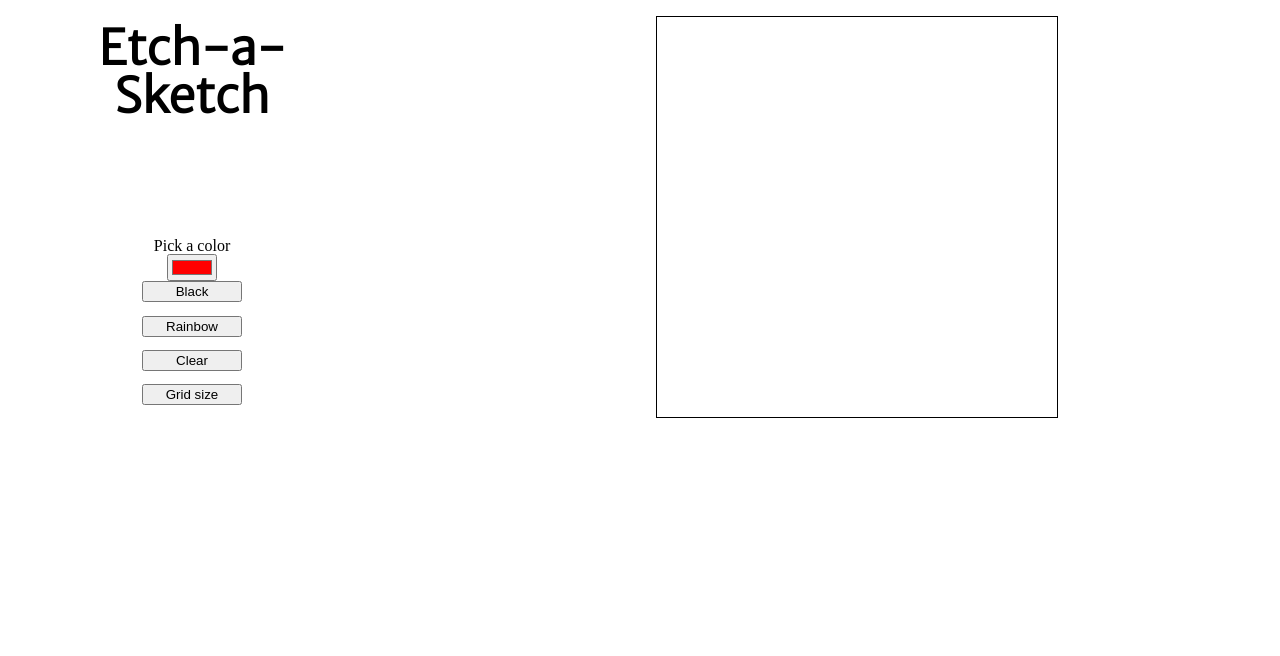
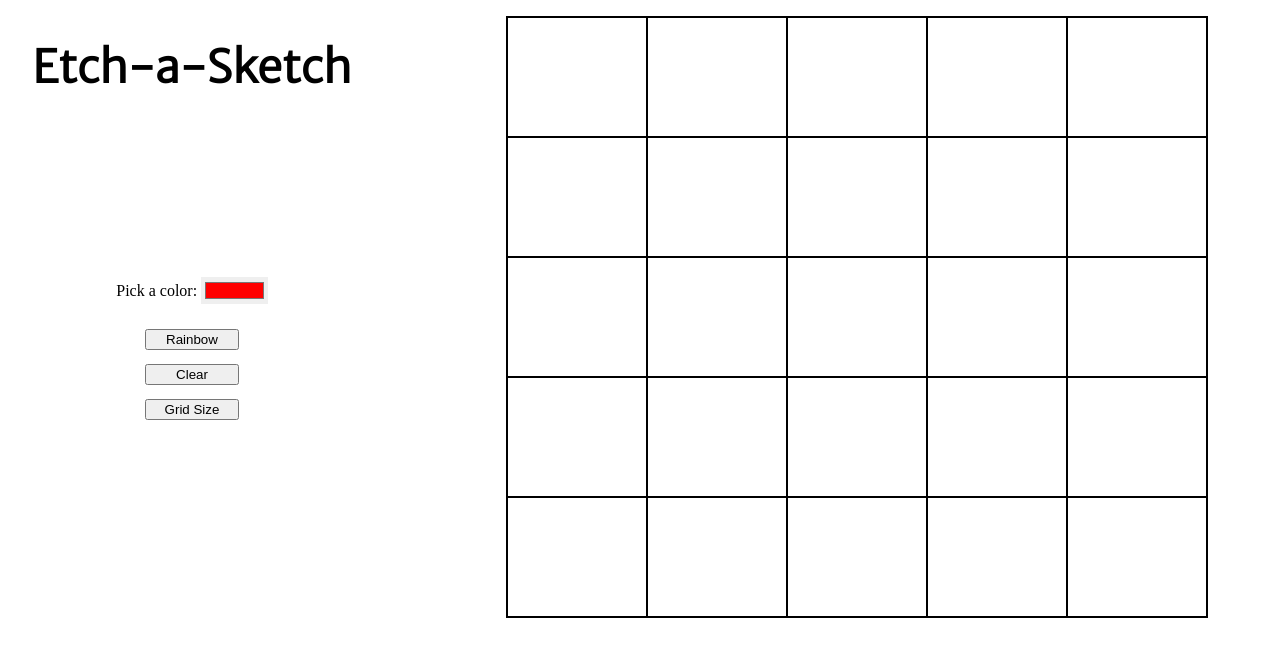
Before and after one commit to ting-prado/etch-a-sketch, a plain HTML site: page index.html in a window 1280 px wide. Drawn offline with Linux system fonts and the light colour scheme.

Commit message:
Fixed page layout

```diff
--- a/index.html
+++ b/index.html
@@ -10,13 +10,16 @@
     <header>
         <h1>Etch-a-Sketch</h1>
     </header>
-    <div id="buttons">
-        <label for="color-picker" id="colorlabel">Pick a color</label>
-        <input id="color-picker" type="color" name="color-picker" value="#ff0000">
-        <button id="black">Black</button>
-        <button id="rainbow">Rainbow</button>
-        <button id="clear">Clear</button>
-        <button id="grids">Grid size</button>
+    <div id="options">
+        <div id="choose-color">
+            <label for="color-picker">Pick a color:</label>
+            <input type="color" name="color-picker" id="color-picker" value="#ff0000">
+        </div>
+        <div id="buttons">
+            <button id="rainbow">Rainbow</button>
+            <button id="clear">Clear</button>
+            <button id="grid-size">Grid Size</button>
+        </div>
     </div>
     <div id="container"></div>
     <script src="scripts/scripts.js" type="text/javascript"></script>
--- a/scripts/scripts.js
+++ b/scripts/scripts.js
@@ -1,12 +1,12 @@
 const container = document.querySelector('#container');
 
-const rainbowBtn = document.querySelector('#rainbow');
-rainbowBtn.addEventListener('click', )
+// const rainbowBtn = document.querySelector('#rainbow');
+// rainbowBtn.addEventListener('click', )
 
 function createGrid(size){
     for(let i=1; i<=(size*size); i++){
         const div = document.createElement('div');
-        div.setAttribute('style', `width: ${400/size}px; height: ${400/size}px`);
+        div.setAttribute('style', `width: ${700/size}px; height: ${600/size}px`);
         div.classList.add('div-style');
         container.appendChild(div);
     }
@@ -16,4 +16,4 @@ function makeBlack(e) {
     this.classList.add('makeBlack');
 }
 
-createGrid(16);
+createGrid(5);
--- a/styles/styles.css
+++ b/styles/styles.css
@@ -1,40 +1,57 @@
 body {
     display: grid;
+    max-height: 100vh;
     grid-template-columns: 30% 1fr;
+    grid-template-rows: 18% 1fr;
     grid-column-gap: 50px;
 }
 
 h1 {
     grid-column: 1/2;
+    grid-row: 1/2;
     text-align: center;
-    font-size: 3rem;
+    padding-top: 23px;
+    padding-bottom: 23px;
+    font-size: 2.8rem;
     font-family: 'Merriweather Sans', sans-serif;
     font-weight: bold;
     margin: 0.5em;
 }
 
+#choose-color {
+    margin-top: 10em;
+    text-align: center;
+}
+
+#color-picker {
+    border: 0;
+    width: 5em;
+    position:relative;
+    top: 3px;
+}
+
+#buttons {
+    margin-top: 0.5em;
+    display: flex;
+    flex-direction: column;
+    justify-content: center;
+    align-items: center;
+    height: 9rem;
+}
+
+button {
+    width: 7em;
+    margin: 0.02em auto 1em auto;
+}
+
 .div-style {
+    box-sizing: border-box;
     margin: 0;
-    border: 0;
+    border: 1px solid black;
 }
 
 .makeBlack {
     background: black;
-}
-
-#buttons {
-    grid-column: 1/2;
-    display: flex;
-    flex-direction: column;
-    justify-content: center;
-    align-items: center;
-    margin-top: 3rem;
-}
-
-button {
-    display: inline-block;
-    margin-bottom: 1em;
-    width: 100px;
 }
 
 #container{
@@ -44,6 +61,6 @@ button {
     flex-wrap: wrap;
     margin: 1rem auto;
     border: 1px solid black;
-    height: 400px;
-    width: 400px;
+    height: 600px;
+    width: 700px;
 }
```
